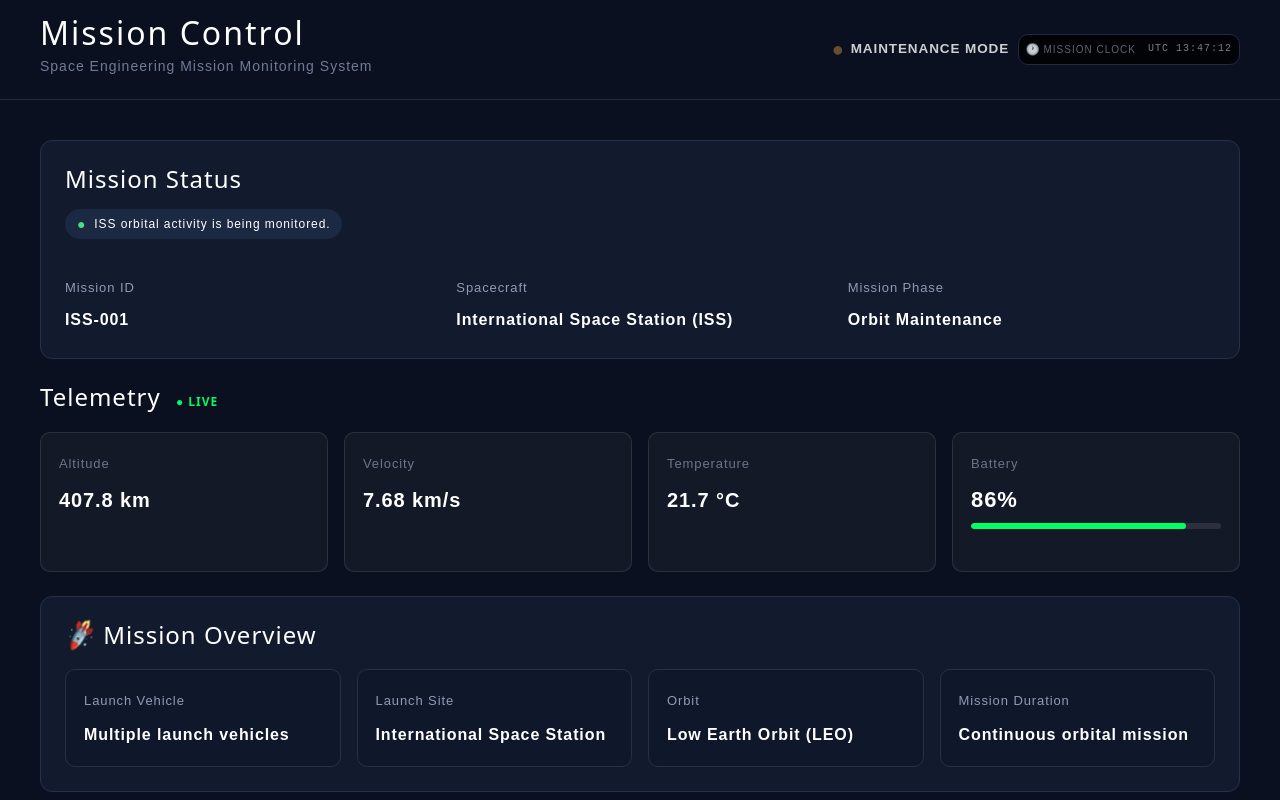
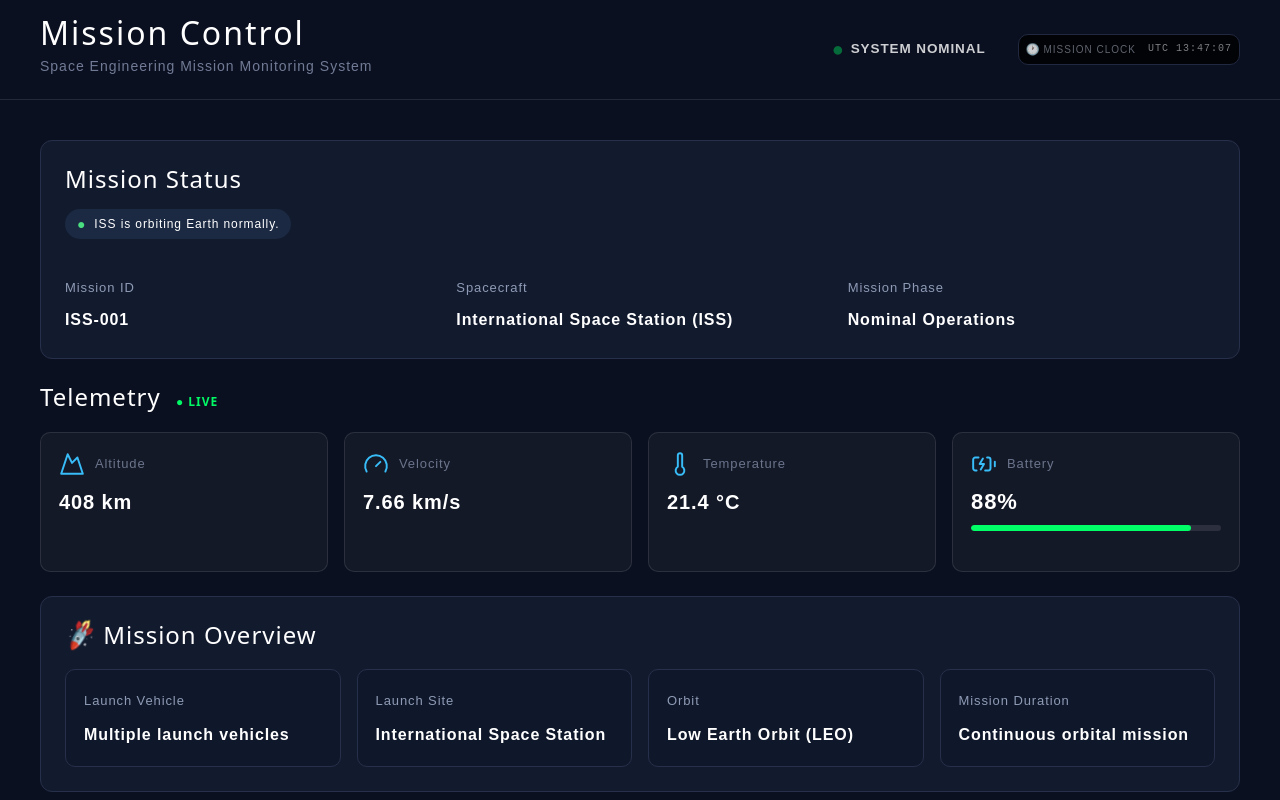
Before and after one commit to RudraS52/mission-control-dashboard, a React (Vite) app: page / in a window 1280 px wide. Shown: the top 800 px of the page. Built offline with nearby package versions, Linux system fonts and the light colour scheme; no server answers.

Commit message:
Component Telemetry Data calculation changes

```diff
--- a/package.json
+++ b/package.json
@@ -12,6 +12,7 @@
     "deploy": "gh-pages -d dist"
   },
   "dependencies": {
+    "lucide-react": "^1.55.0",
     "react": "^19.2.8",
     "react-dom": "^19.2.8",
     "recharts": "^3.10.1"
--- a/src/App.css
+++ b/src/App.css
@@ -967,6 +967,36 @@
 
 
 
+.telemetry-card-label {
+  display: flex;
+  align-items: center;
+  gap: 10px;
+  margin: 0 0 12px;
+  color: #8fa9c7;
+  font-size: 0.95rem;
+  line-height: 26px;
+}
+
+.telemetry-card-label svg {
+  display: block;
+  width: 26px;
+  height: 26px;
+  flex: 0 0 26px;
+  margin: 0;
+  padding: 0;
+  color: #38bdf8;
+}
+
+.telemetry-card-label span {
+  display: block;
+  margin: 0;
+  padding: 0;
+  line-height: 26px;
+}
+
+
+
+
 .telemetry-chart h2 {
   margin: 0;
   color: #e2f3ff;
--- a/src/App.jsx
+++ b/src/App.jsx
@@ -17,6 +17,7 @@
 })
 
 const [batteryLevel, setBatteryLevel] = useState(87)
+const [charging, setCharging] = useState(false)
 const [missionPhase, setMissionPhase] = useState("Nominal Operations")
 const [currentTime, setCurrentTime] = useState(new Date())
 const [phaseChangedAt, setPhaseChangedAt] = useState(new Date())
@@ -40,53 +41,31 @@
 
 // Gradually decrease battery level to simulate power consumption
 useEffect(() => {
-  const timer = setInterval(() => {
-    setBatteryLevel((prev) => {
+  let timeoutId
 
-// Simulate battery discharge and recharge cycle
-const newBattery = prev <= 70 ? 87 : prev - 1
+  const updateBattery = () => {
+    const delay = Math.floor(Math.random() * 4) + 2
+    // Random delay: 2, 3, 4, or 5 seconds
 
+    timeoutId = setTimeout(() => {
+      setBatteryLevel((previous) => {
+        const change = Math.random() < 0.5 ? -1 : 1
+        const nextLevel = previous + change
 
-// Simulate mission phase progression
-setMissionPhase((prev) => {
-  if (prev === "Nominal Operations") {
-    return "Data Collection"
+        if (nextLevel > 100) return 99
+        if (nextLevel < 75) return 76
+
+        return nextLevel
+      })
+
+      updateBattery()
+    }, delay * 1000)
   }
 
-  if (prev === "Data Collection") {
-    return "Orbit Maintenance"
-  }
+  updateBattery()
 
-  return "Nominal Operations"
-})
-
-  setTelemetryData((current) => ({
-    ...current,
-    battery: `${newBattery}%`,
-  }))
-
-  return newBattery
-})
-
-    setTelemetryData({
-      altitude: `${(408 + (Math.random() * 2 - 1)).toFixed(1)} km`,
-      velocity: `${(7.66 + (Math.random() * 0.10 - 0.05)).toFixed(2)} km/s`,
-      // Simulate small temperature fluctuations
-      temperature: `${(21.5 + (Math.random() * 0.6 - 0.3)).toFixed(1)} °C`,
-      battery: `${batteryLevel}%`,
-    })
-  }, 3000)
-
-  const clockTimer = setInterval(() => {
-  setCurrentTime(new Date())
-}, 1000)
-
-return () => {
-  clearInterval(timer)
-  clearInterval(clockTimer)
-}
+  return () => clearTimeout(timeoutId)
 }, [])
-
 // Record the time whenever the mission phase changes
 useEffect(() => {
   setPhaseChangedAt(new Date())
--- a/src/components/Telemetry.jsx
+++ b/src/components/Telemetry.jsx
@@ -1,57 +1,49 @@
+
 import TelemetryCard from './TelemetryCard'
-
-//   const telemetryData = {
-//   altitude: "408 km",
-//   velocity: "7.66 km/s",
-//   temperature: "21.4 °C",
-//   battery: "87%",
-//  }
 
 const telemetryItems = [
   {
-    label: "Altitude",
-    valueKey: "altitude",
+    label: 'Altitude',
+    valueKey: 'altitude',
   },
   {
-    label: "Velocity",
-    valueKey: "velocity",
+    label: 'Velocity',
+    valueKey: 'velocity',
   },
   {
-    label: "Temperature",
-    valueKey: "temperature",
+    label: 'Temperature',
+    valueKey: 'temperature',
   },
   {
-    label: "Battery",
-    valueKey: "battery",
+    label: 'Battery',
+    valueKey: 'battery',
     isBattery: true,
   },
 ]
 
+function Telemetry({ data = {}, batteryLevel = 87 }) {
+  const telemetryData = {
+    ...data,
+    battery: `${batteryLevel}%`,
+  }
 
-function Telemetry({ data, batteryLevel }) {
   return (
     <section className="telemetry">
-
       <h2>
         Telemetry <span className="live-indicator">● LIVE</span>
       </h2>
 
       <div className="telemetry-grid">
-
-
-       {telemetryItems.map((item) => (
-
-
+        {telemetryItems.map(({ Icon, ...item }) => (
           <TelemetryCard
             key={item.valueKey}
-  label={item.label}
-  value={data[item.valueKey]}
-  isBattery={item.isBattery}
+            {...item}
+            Icon={Icon}
+            value={telemetryData[item.valueKey] ?? '--'}
             batteryLevel={batteryLevel}
           />
         ))}
       </div>
-
     </section>
   )
 }
--- a/src/components/TelemetryCard.jsx
+++ b/src/components/TelemetryCard.jsx
@@ -1,11 +1,30 @@
+
+import {
+  Mountain,
+  Gauge,
+  Thermometer,
+  BatteryCharging,
+} from "lucide-react"
+
+const telemetryIcons = {
+  Altitude: Mountain,
+  Velocity: Gauge,
+  Temperature: Thermometer,
+  Battery: BatteryCharging,
+}
 
 function TelemetryCard({ label, value, isBattery, batteryLevel }) {
+  const Icon = telemetryIcons[label]
+
   return (
     <div className="telemetry-card">
-      <span>{label}</span>
+      <div className="telemetry-card-label">
+        {Icon && <Icon size={20} strokeWidth={1.8} />}
+        <span>{label}</span>
+      </div>
+
       <strong>{value}</strong>
 
-      {/* Show battery progress and warning only for the battery */}
       {isBattery && (
         <div>
           <div className="battery-bar">
@@ -17,7 +36,6 @@
             ></div>
           </div>
 
-          {/* Show warning below the progress bar when battery is low */}
           {batteryLevel <= 75 && (
             <small className="battery-warning">
               LOW BATTERY
```
Also changed, not shown: 1 other file (tests, documents, lock files or other folders). Lines whose indentation alone changed are shown as unchanged.
